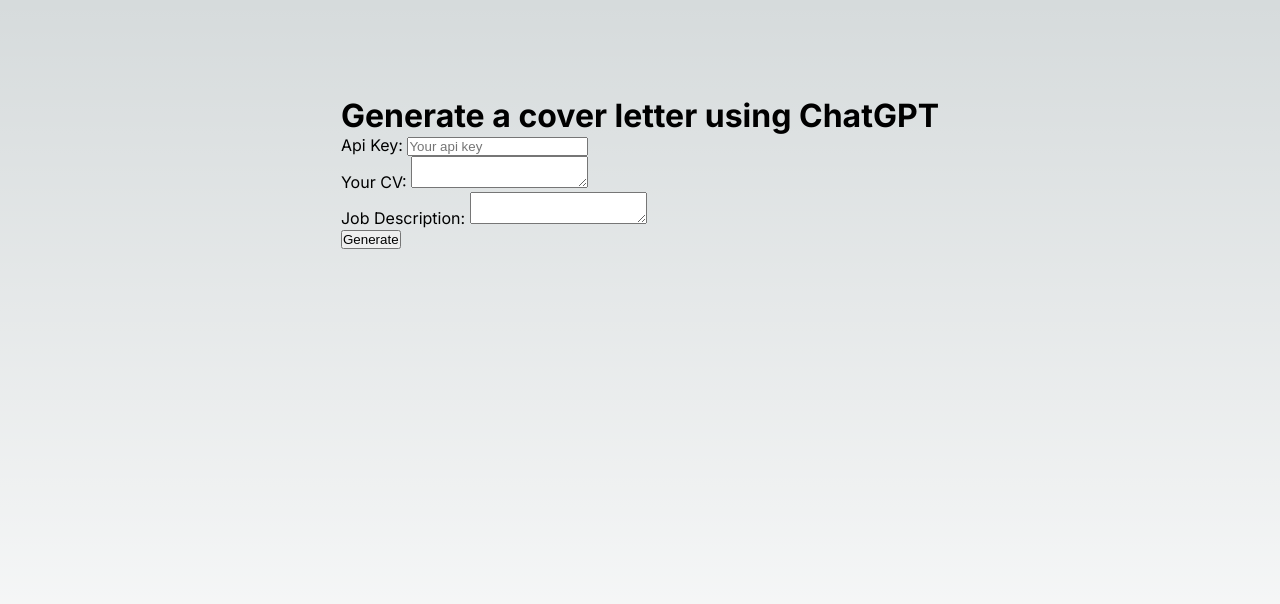
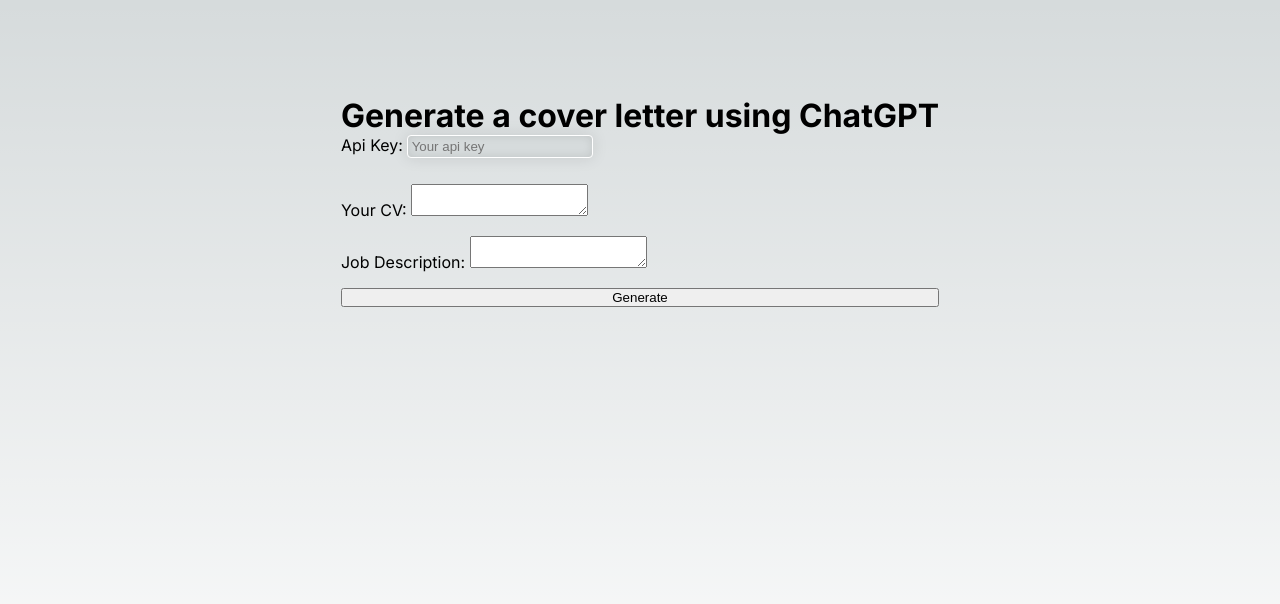
Before and after one commit to jinwood/cover-letter-generator, a Next.js app: page / in a window 1280 px wide. Shown: the top 604 px of the page. Built offline with nearby package versions, Linux system fonts and the light colour scheme.

Commit message:
Messing around with styles

```diff
--- a/app/components/config-form/index.module.css
+++ b/app/components/config-form/index.module.css
@@ -0,0 +1,16 @@
+.form--container {
+  display: flex;
+  flex-direction: column;
+  gap: 1rem;
+}
+
+.form-input--text {
+  border: 5px solid white;
+  -webkit-box-shadow: inset 0 0 8px rgba(0, 0, 0, 0.1),
+    0 0 16px rgba(0, 0, 0, 0.1);
+  -moz-box-shadow: inset 0 0 8px rgba(0, 0, 0, 0.1), 0 0 16px rgba(0, 0, 0, 0.1);
+  box-shadow: inset 0 0 8px rgba(0, 0, 0, 0.1), 0 0 16px rgba(0, 0, 0, 0.1);
+  padding: 15px;
+  background: rgba(255, 255, 255, 0.5);
+  margin: 0 0 10px 0;
+}
--- a/app/components/config-form/index.tsx
+++ b/app/components/config-form/index.tsx
@@ -1,4 +1,5 @@
 "use client";
+import styles from "./index.module.css";
 import ConfigContext from "@/app/store/config-context";
 import { ChangeEvent, useContext } from "react";
 import Button from "../button";
@@ -23,8 +24,9 @@
     configCtx.generateCoverLetter();
   }
 
+  console.log(styles);
   return (
-    <div>
+    <div className={styles["form--container"]}>
       <div>
         <label htmlFor="UserApiKey">Api Key: </label>
         <input
--- a/app/globals.css
+++ b/app/globals.css
@@ -1,9 +1,9 @@
 :root {
   --max-width: 1100px;
   --border-radius: 12px;
-  --font-mono: ui-monospace, Menlo, Monaco, 'Cascadia Mono', 'Segoe UI Mono',
-    'Roboto Mono', 'Oxygen Mono', 'Ubuntu Monospace', 'Source Code Pro',
-    'Fira Mono', 'Droid Sans Mono', 'Courier New', monospace;
+  --font-mono: ui-monospace, Menlo, Monaco, "Cascadia Mono", "Segoe UI Mono",
+    "Roboto Mono", "Oxygen Mono", "Ubuntu Monospace", "Source Code Pro",
+    "Fira Mono", "Droid Sans Mono", "Courier New", monospace;
 
   --foreground-rgb: 0, 0, 0;
   --background-start-rgb: 214, 219, 220;
@@ -105,3 +105,15 @@
     color-scheme: dark;
   }
 }
+
+input {
+  border: 1px solid white;
+  border-radius: 4px;
+  -webkit-box-shadow: inset 0 0 8px rgba(0, 0, 0, 0.1),
+    0 0 16px rgba(0, 0, 0, 0.1);
+  -moz-box-shadow: inset 0 0 8px rgba(0, 0, 0, 0.1), 0 0 16px rgba(0, 0, 0, 0.1);
+  box-shadow: inset 0 0 8px rgba(0, 0, 0, 0.1), 0 0 16px rgba(0, 0, 0, 0.1);
+  padding: 0.2rem;
+  background: rgb(var(--background-start-rgb));
+  margin: 0 0 10px 0;
+}
```
